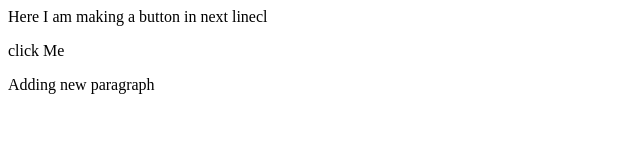
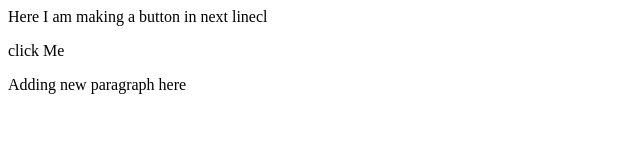
Before and after one commit to ARSLANF02/small-task, a plain HTML site: page index.html in a window 1280 px wide. Shown: the full height of the page, 0-640 px from the left. Drawn offline with Linux system fonts and the light colour scheme.

```diff
--- a/index.html
+++ b/index.html
@@ -1,3 +1,3 @@
 <p>Here I am making a button in next linecl</p>
 <butom> click Me</butom>
-<p> Adding new paragraph</p>
+<p> Adding new paragraph  here</p>
```
